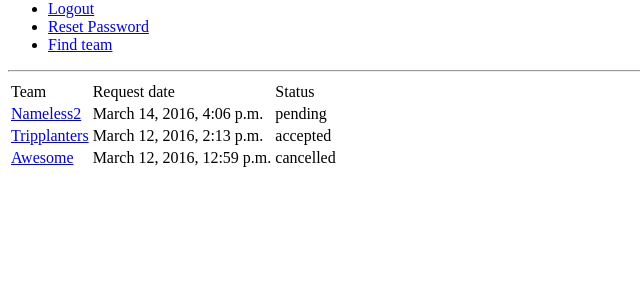
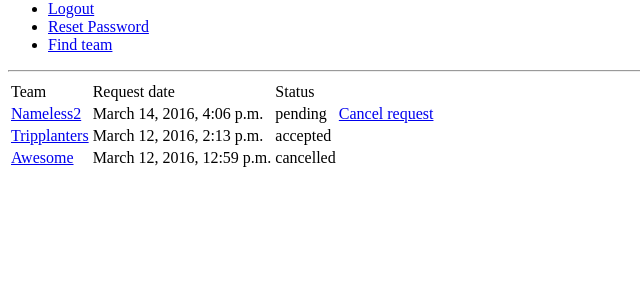
Before and after one commit to Zhouhao12345/Zhouhao12345.github.io, a Django app: a page that uses awesome_itech_project/templates/teambuilder/my_sent_requests.html in a window 1280 px wide. Shown: the part 149-449 px from the top of the page, without its empty margins (0-640 px from the left). Run offline with Django 3.2, Linux system fonts and the light colour scheme; a user stored in the database is signed in; data comes from the database, SQL or seed files in the repository; both versions use the stored data as it was after the commit; some libraries are stand-ins or nearby versions.

Commit message:
Added cancel request to the my_sent_requests template file

```diff
--- a/awesome_itech_project/templates/teambuilder/my_sent_requests.html
+++ b/awesome_itech_project/templates/teambuilder/my_sent_requests.html
@@ -13,7 +13,11 @@
                 <tr>
                     <td><a href="/teambuilder/team/{{request.team.slug}}/"> {{request.team.name}}</a></td>
                     <td>{{request.request_date}}</td>
-                    <td>{{request.status}}</td>
+                    <td>{{request.status}}
+                        {% if request.status == 'pending' %}
+                        &nbsp; <a href="/teambuilder/team/{{request.team.slug}}/cancel-request/">Cancel request</a>
+                        {% endif %}
+                    </td>
                 </tr>
             {% endfor %}
         </table>
```
Also changed, not shown: awesome_itech_project/db.sqlite3, 1 other file.
